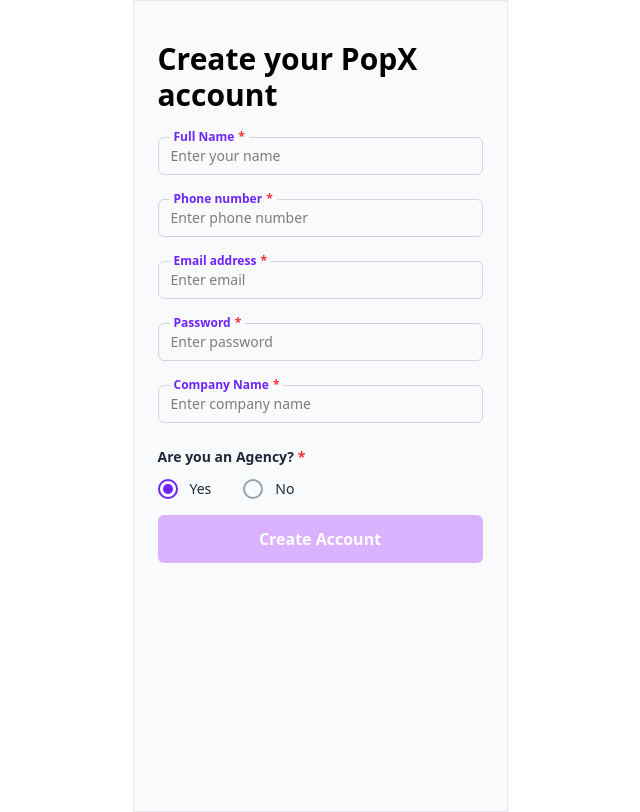
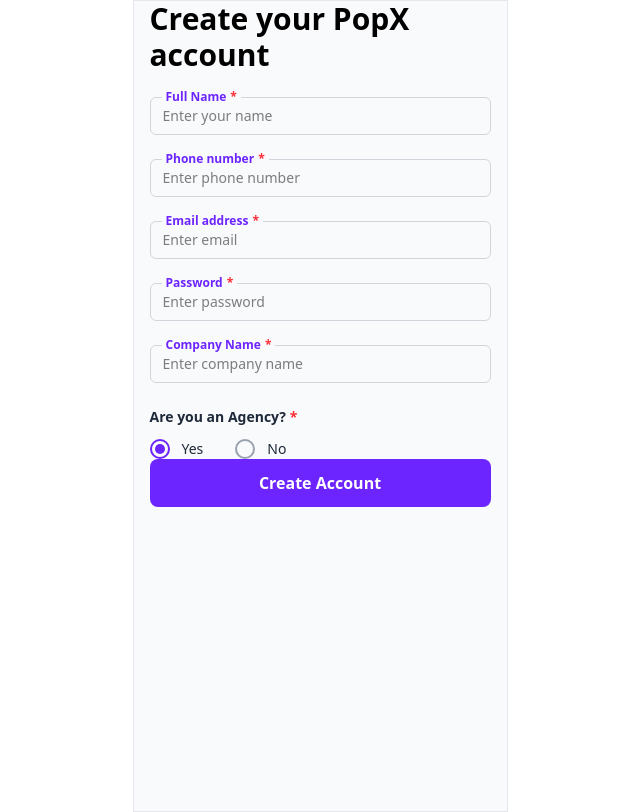
Before and after one commit to techieshruti/popx_dashboard, a React (Vite) app: page / in a window 1280 px wide. Shown: the whole page, without its empty margins (320-960 px from the left). Built offline with nearby package versions, Linux system fonts and the light colour scheme.

Commit message:
added radio button component

```diff
--- a/src/Pages/Account.jsx
+++ b/src/Pages/Account.jsx
@@ -11,9 +11,10 @@
 
   return (
     <div className="min-h-screen flex items-center justify-center">
-      <div className="w-[375px] h-[812px] bg-gray-50 border border-gray-200 px-6 pt-10">
+      <div className="w-[375px] h-[812px] bg-gray-50 border flex flex-col border-gray-200 px-4 pb-8">
 
-        <h1 className="text-3xl font-bold pb-6">
+        <div className="">
+          <h1 className="text-3xl font-bold pb-6">
           Create your PopX account
         </h1>
 
@@ -53,11 +54,15 @@
             </div>
           </div>
         </form>
+        </div>
+        {/* Buttons */}
+        <div className="flex flex-col gap-3">
+          <button className="bg-[#6C25FF] text-white font-bold rounded-lg py-3">
+            Create Account
+          </button>
+        </div>
+      </div>
 
-        <button className="w-full bg-purple-300 text-white font-semibold py-3 rounded-md mt-4">
-          Create Account
-        </button>
-      </div>
     </div>
   );
 };
--- a/src/Pages/Home.jsx
+++ b/src/Pages/Home.jsx
@@ -3,11 +3,11 @@
 const Home = () => {
   return (
     <div>
-      <div className="w-[300px] h-[550px] flex flex-col pb-8 bg-gray-50 border border-gray-300 justify-end px-4">
+      <div className="w-[375px] h-[812px] flex flex-col pb-8 bg-gray-50 border border-gray-300 justify-end px-4">
 
         {/* introduction */}
-        <div className="mb-2">
-          <h1 className=" font-bold text-xl mb-2">Welcome to PopX</h1>
+        <div className="mb-2 mr-20">
+          <h1 className=" font-bold text-2xl mb-2">Welcome to PopX</h1>
           <p className="pb-4 text-gray-500">
             Lorem ipsum dolor sit amet consectetur, adipisicing elit.
           </p>
@@ -17,7 +17,7 @@
           <button className="bg-[#6C25FF] text-white font-bold rounded-lg px-8 py-2">
             Create Account
           </button>
-          <button className="bg-[#CEBAFB] font-bold rounded-lg px-8 py-2 text-gray-800">
+          <button className="bg-[#CEBAFB] font-bold mb-2 rounded-lg px-8 py-2 text-gray-800">
             Already Registered? Login
           </button>
         </div>
--- a/src/Pages/SignIn.jsx
+++ b/src/Pages/SignIn.jsx
@@ -3,7 +3,7 @@
 const SignIn = () => {
   return (
     <div className='min-h-screen flex items-center justify-center'>
-        <div className="w-[375px] h-[812px] bg-gray-50 border border-gray-200 px-6 pt-10">
+        <div className="w-[375px] h-[812px] bg-gray-50 border flex border-gray-200 px-6 pt-10">
             <div className='mr-30'>
               <h1 className='text-2xl font-bold text-gray-900 mb-2'>Signin to your PopX account</h1>
             <p className='text-gray-400 mb-6 font-semibold leading-relaxed'>Lorem ipsum dolor sit amet consectetur adipisicing elit.</p>
@@ -16,7 +16,7 @@
             </div>
 
             <input
-            className='w-full border border-gray-300 rounded-md px-3 py-2 text-sm focus:outline-none mb-4'
+            className='w-full border border-gray-300 rounded-md px-3 py-2 text-sm focus:outline-none mb-6'
             type="email" placeholder='Enter email address' />
 
             <div className='relative'>
@@ -29,7 +29,7 @@
             type="password" placeholder='Password' />
 
             <button
-            className='w-full bg-purple-300 text-white font-semibold py-3 rounded-md cursor-pointer mt-2'>Login</button>
+            className='w-full bg-purple-300 text-white font-semibold py-3 rounded-md cursor-pointer mt-4'>Login</button>
         </div>
 
     </div>
```
